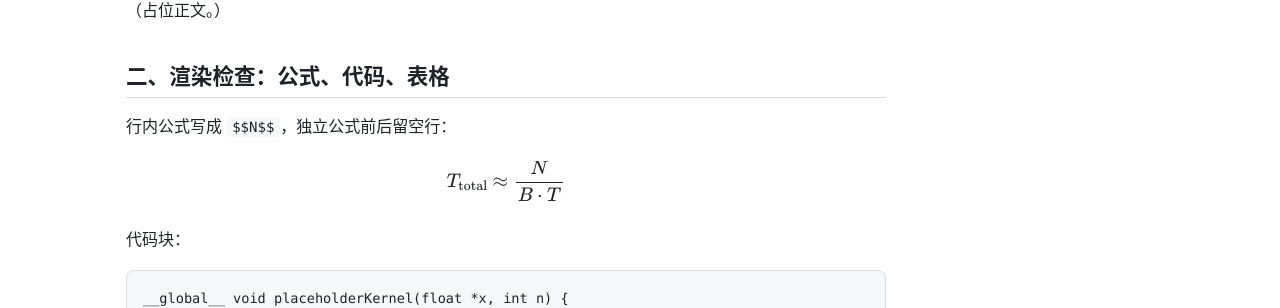
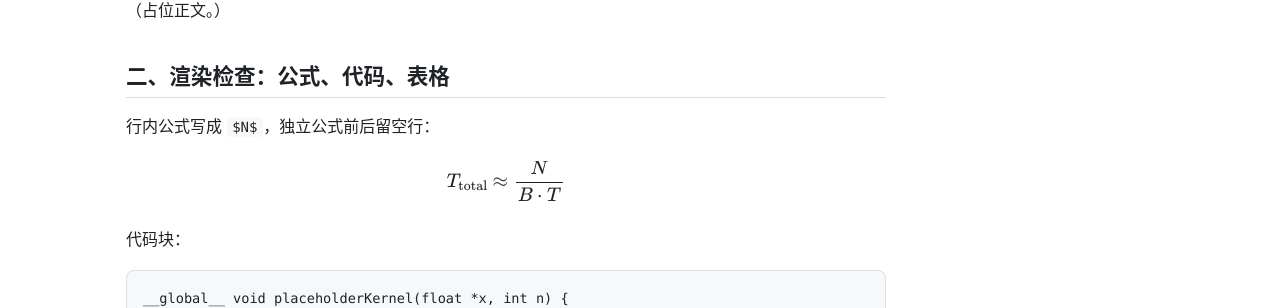
Before and after one commit to SleepingRaccoon/SleepingRaccoon.github.io, a Jekyll site: the page built from _cuda/test-multilevel.md, in a window 1280 px wide and 900 px high, scrolled down 554 px. Shown: the part 141-449 px from the top of the window. Built offline with Jekyll 4.4.1, drawn with Linux system fonts in a browser that asks for light colours; formulas are drawn with MathJax 3.

```diff
--- a/_cuda/test-multilevel.md
+++ b/_cuda/test-multilevel.md
@@ -25,7 +25,7 @@ description: 占位文档，用来验证模块内的多级标题、目录、公
 
 ## 二、渲染检查：公式、代码、表格
 
-行内公式写成 `$$N$$`，独立公式前后留空行：
+行内公式写成 `$N$`，独立公式前后留空行：
 
 $$
 T_{\text{total}} \approx \frac{N}{B \cdot T}
```
Also changed, not shown: 2 other files.
